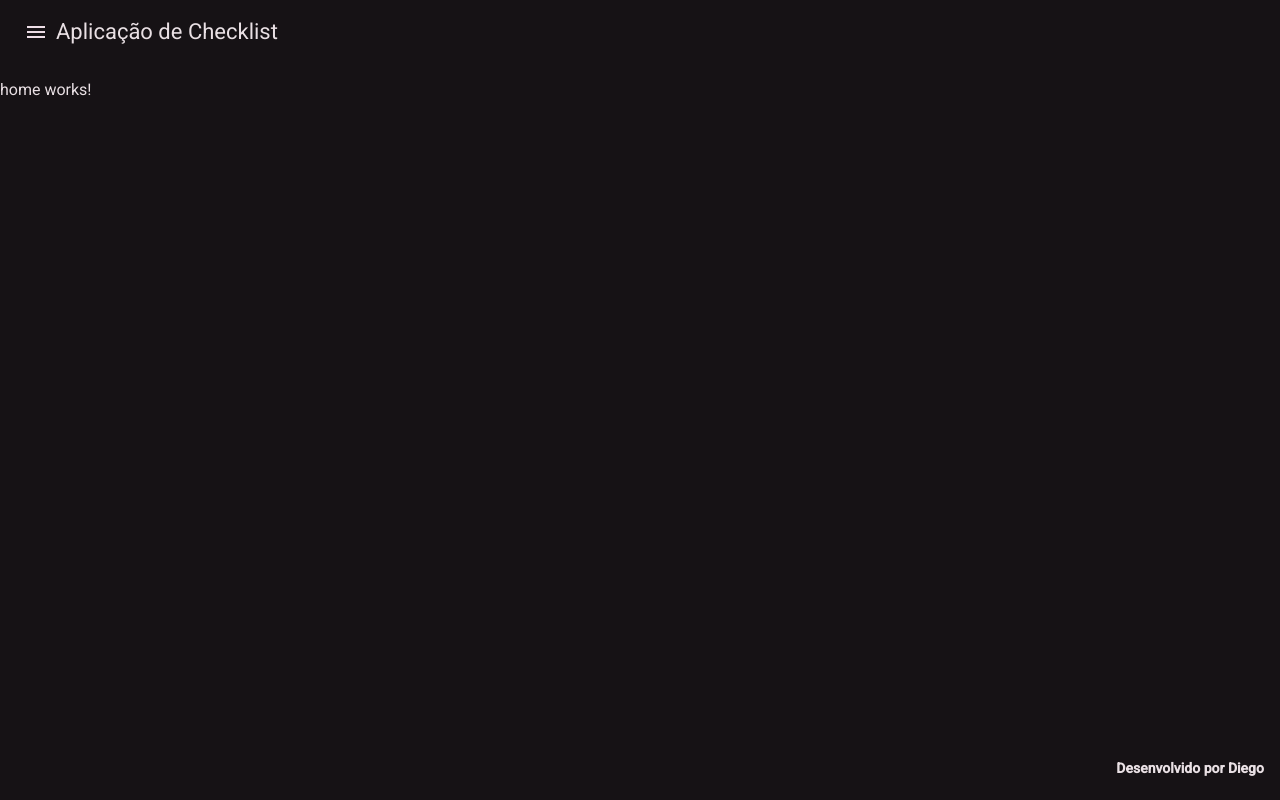
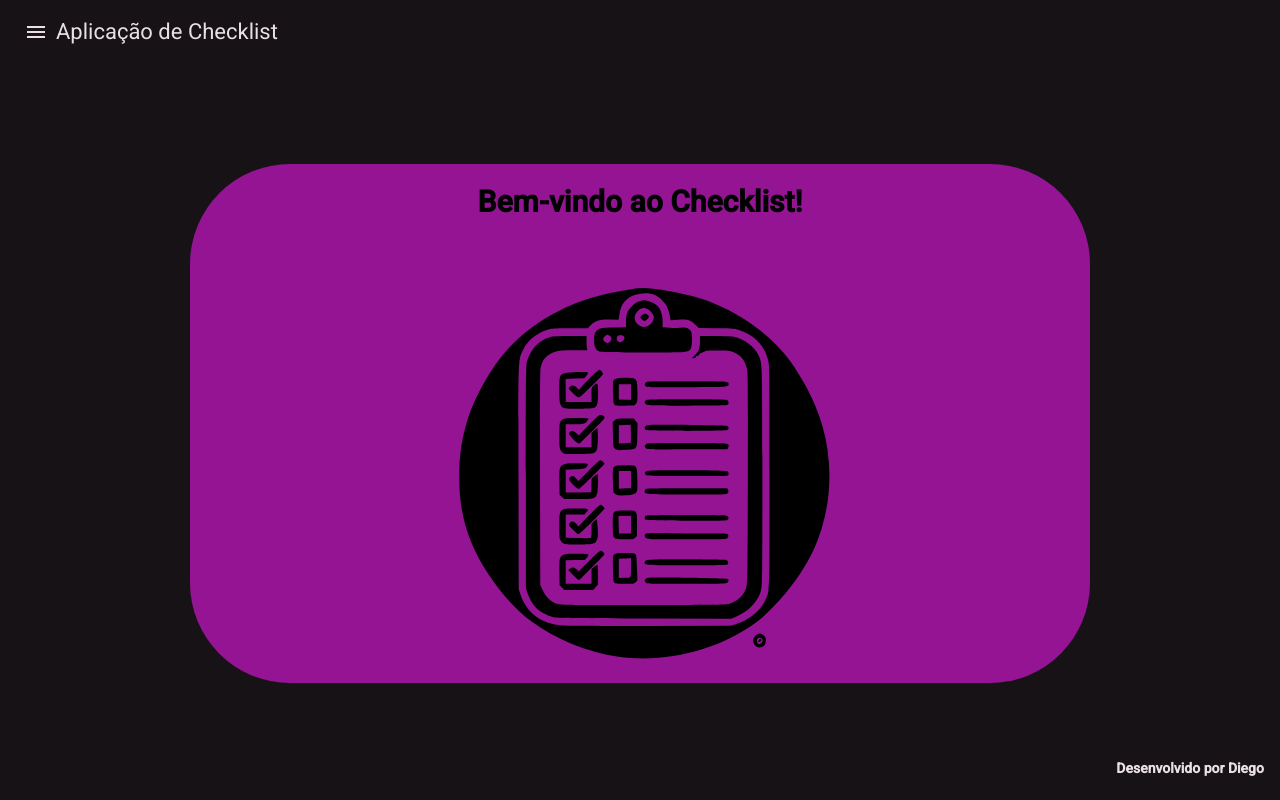
Before and after one commit to DiegodOliveira/checklistapp, an Angular app in the folder checklista/: page / in a window 1280 px wide. Built offline with nearby package versions, Linux system fonts and the light colour scheme.

Commit message:
home finalizada

```diff
--- a/checklista/src/app/home/home.component.css
+++ b/checklista/src/app/home/home.component.css
@@ -0,0 +1,22 @@
+.main-div{
+    display: flex;
+    justify-content: center;
+    padding-top: 100px;
+}
+
+
+.home-content{
+    display: flex;
+    flex-direction: column;
+    justify-content: center;
+    align-items: center;
+    background-color: rgb(148, 20, 148);
+    border-radius: 100px;
+    width: 900px;
+}
+
+.home-title{
+    font-size: 30px !important;
+    font-weight: bold;
+    color: black;
+}
--- a/checklista/src/app/home/home.component.html
+++ b/checklista/src/app/home/home.component.html
@@ -1 +1,11 @@
-<p>home works!</p>
+<div class="main-div">
+
+    <div class="home-content mt-100p">
+
+      <h1 class="home-title">Bem-vindo ao Checklist!</h1>
+
+      <img src="/circular_image.svg" width="450"/>
+
+    </div>
+
+  </div>
```
Also changed, not shown: checklista/public/circular_image.svg (added).
